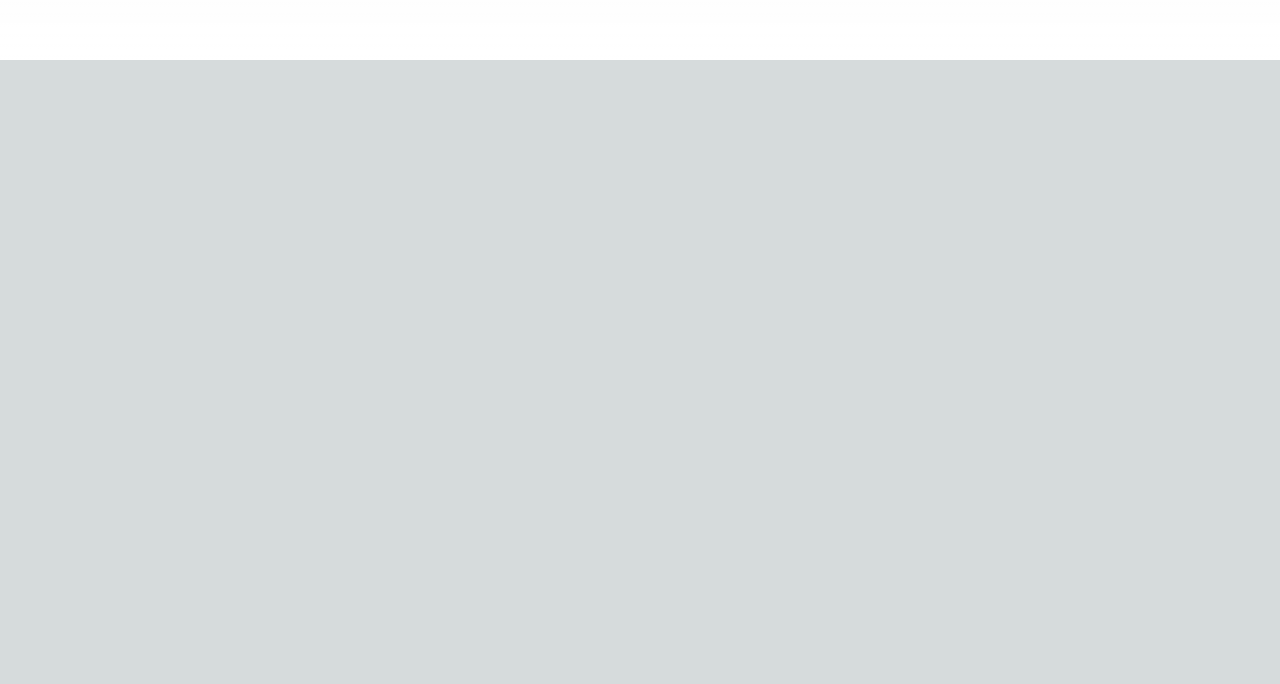
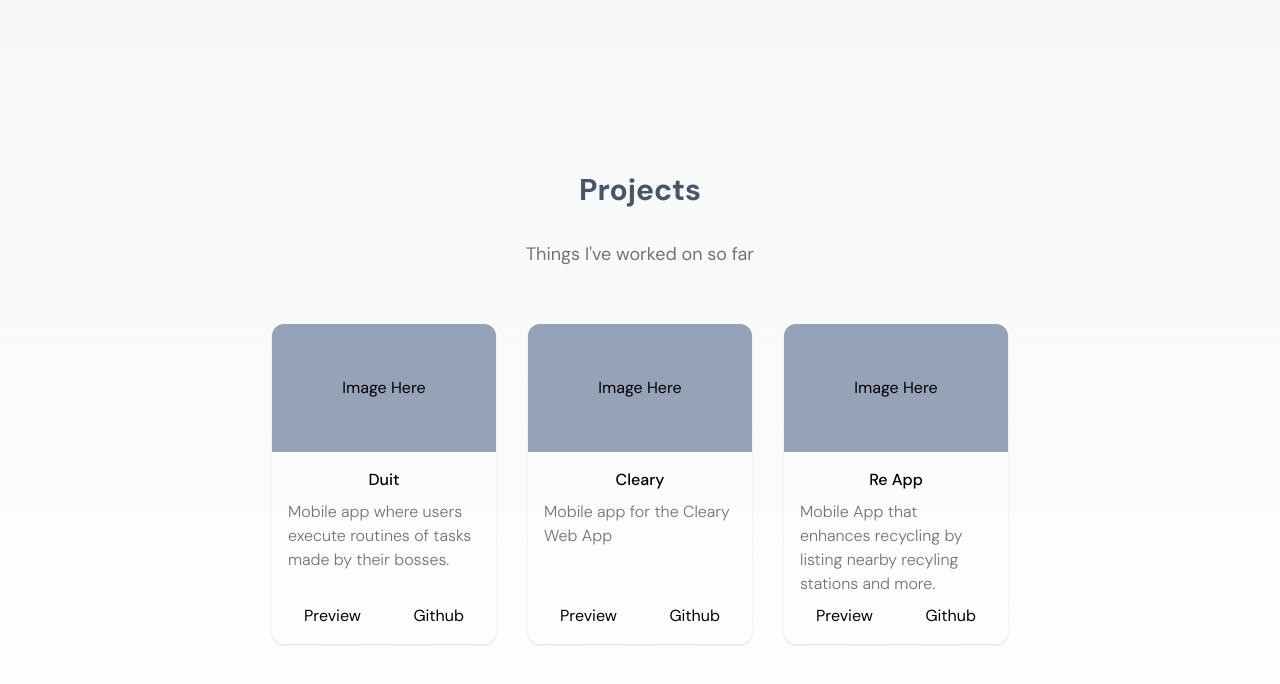
Before and after one commit to MatiasMontagna/developer-portfolio, a Next.js app: page / in a window 1280 px wide. Shown: the part 2630-3314 px from the top of the page. Before the commit the page ends 2690 px from the top, so only its background shows below. Built offline with nearby package versions, Linux system fonts and the light colour scheme.

Commit message:
feat(projects): add base projects section

```diff
--- a/src/app/page.tsx
+++ b/src/app/page.tsx
@@ -1,6 +1,7 @@
 import Nav from '@/components/Nav';
 import LandingHero from '@/components/LandingHero';
 import TechStack from '@/components/TechStack';
+import Projects from '@/components/Projects';
 
 export default function Home() {
   return (
@@ -8,6 +9,7 @@ export default function Home() {
       <Nav />
       <LandingHero />
       <TechStack />
+      <Projects />
     </main>
   );
 }
--- /dev/null
+++ b/src/components/ProjectCard.tsx
@@ -0,0 +1,21 @@
+export default function ProjectCard({ title, description, className }:{
+  title: string
+  description: string
+  className: string
+}) {
+  return (
+    <div className={`flex-col h-80 w-56 rounded-xl shadow ${className}`}>
+      <div className="h-2/5 w-full bg-slate-400 dark:bg-slate-200 rounded-t-xl items-center justify-center">Image Here</div>
+      <div className="flex-col h-3/5 rounded-b-xl w-full dark:bg-neutral-700 justify-between p-4">
+        <div className=" flex-col items-center space-y-2">
+          <p className="dark:text-stone-300 font-medium">{title}</p>
+          <p className="text-stone-500 dark:text-stone-300 font-light">{description}</p>
+        </div>
+        <div className="flex-row justify-between px-4">
+          <p>Preview</p>
+          <p>Github</p>
+        </div>
+      </div>
+    </div>
+  );
+}
--- /dev/null
+++ b/src/components/Projects.tsx
@@ -0,0 +1,31 @@
+import { SUBTITLE_CLASSNAMES, TITLE_CLASSNAMES } from '@/utils/constants';
+import ProjectCard from './ProjectCard';
+
+const PROJECTS_DATA = [
+  {
+    title: 'Duit',
+    description: 'Mobile app where users execute routines of tasks made by their bosses.',
+  },
+  {
+    title: 'Cleary',
+    description: 'Mobile app for the Cleary Web App',
+  },
+  {
+    title: 'Re App',
+    description: 'Mobile App that enhances recycling by listing nearby recyling stations and more.',
+  },
+];
+
+export default function Projects() {
+  return (
+    <div className="flex-col space-y-10">
+      <div className="flex-col justify-between items-center  h-20 md:h-24">
+        <p className={TITLE_CLASSNAMES}>Projects</p>
+        <p className={SUBTITLE_CLASSNAMES}>Things I&apos;ve worked on so far</p>
+      </div>
+      <div className="flex-row flex-wrap">
+        {PROJECTS_DATA.map(({ title, description }) => <ProjectCard title={title} description={description} className="m-4" />)}
+      </div>
+    </div>
+  );
+}
```
